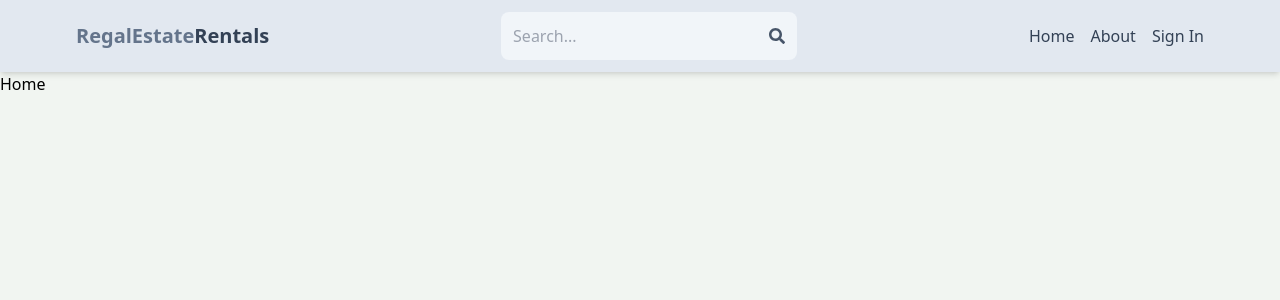
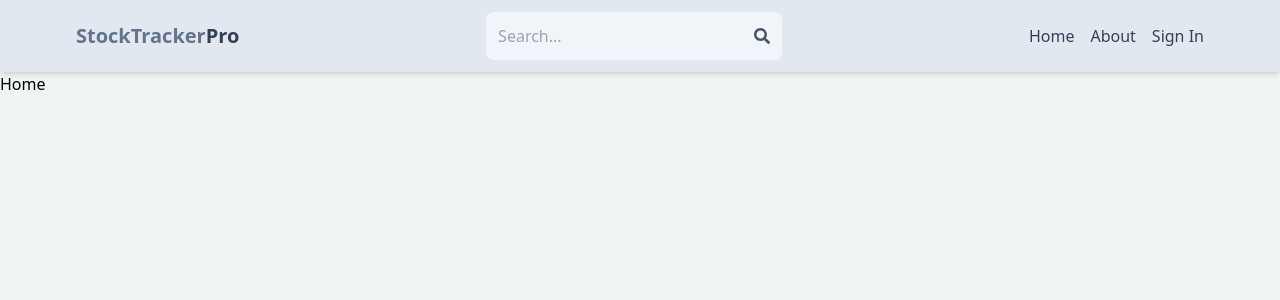
Before and after one commit to anisharma1/StockTrackerPro, a React (Vite) app in the folder client/: page / in a window 1280 px wide. Shown: the top 300 px of the page. Built offline with nearby package versions, Linux system fonts and the light colour scheme; no server answers.

Commit message:
Update Header.jsx

```diff
--- a/client/src/components/Header.jsx
+++ b/client/src/components/Header.jsx
@@ -10,8 +10,8 @@ export default function Header() {
 			<div className="flex justify-between items-center max-w-6xl mx-auto p-3">
 				<Link to="/">
 					<h1 className="font-bold text-sm sm:text-xl flex flex-wrap">
-						<span className="text-slate-500">RegalEstate</span>
-						<span className="text-slate-700">Rentals</span>
+						<span className="text-slate-500">StockTracker</span>
+						<span className="text-slate-700">Pro</span>
 					</h1>
 				</Link>
 				<form className="bg-slate-100 p-3 rounded-lg flex items-center">
```
